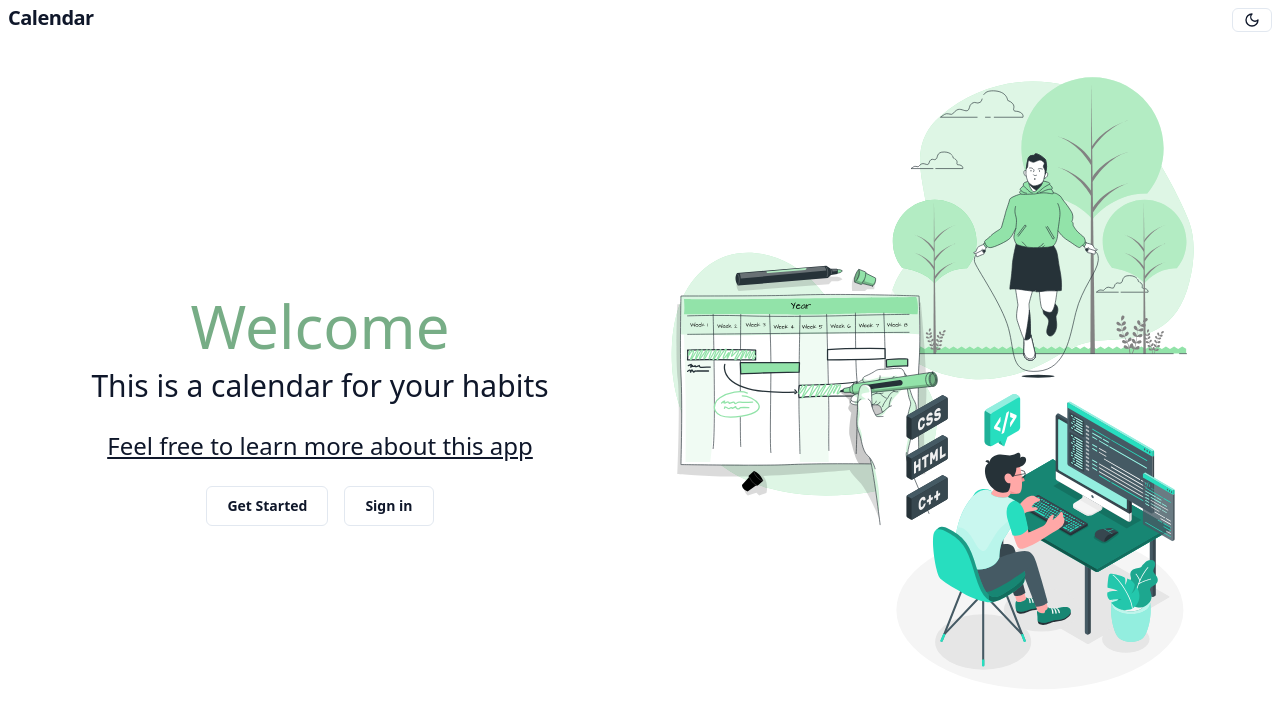
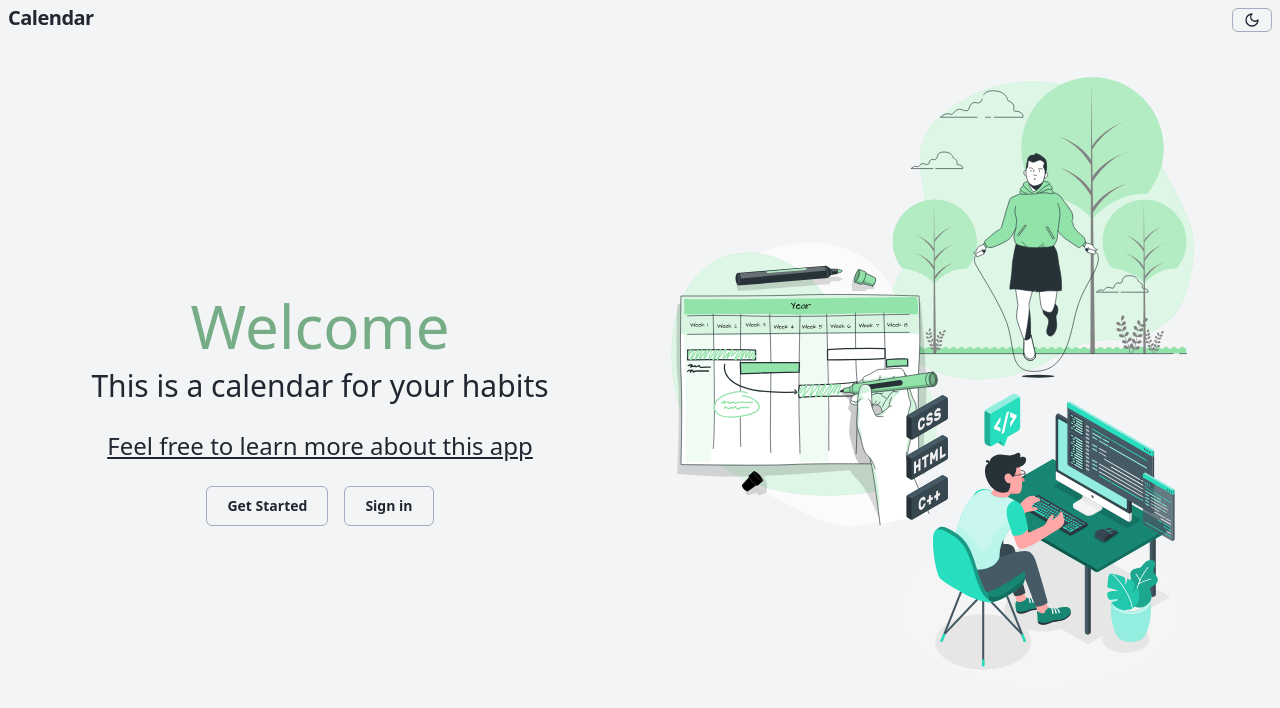
Before and after one commit to aguzovatii/calendar-frontend, a Next.js app: page /welcome in a window 1280 px wide. Shown: the top 708 px of the page. Built offline with nearby package versions, Linux system fonts and the light colour scheme.

Commit message:
Change colors from dark blue to dark gray for dark theme (#245)

```diff
--- a/app/global.css
+++ b/app/global.css
@@ -29,67 +29,67 @@
 
 @layer base {
   :root {
-    --background: 0 0% 100%;
-    --foreground: 222.2 47.4% 11.2%;
+    --background: 220, 16%, 96%;
+    --foreground: 222, 20%, 16%;
 
-    --muted: 210 40% 96.1%;
-    --muted-foreground: 215.4 16.3% 46.9%;
+    --muted: 215, 14%, 80%;
+    --muted-foreground: 222, 20%, 16%;
 
-    --popover: 0 0% 100%;
-    --popover-foreground: 222.2 47.4% 11.2%;
+    --popover: 220, 16%, 96%;
+    --popover-foreground: 222, 20%, 16%;
 
-    --border: 214.3 31.8% 91.4%;
-    --input: 214.3 31.8% 91.4%;
+    --border: 222, 20%, 70%;
+    --input: 222, 20%, 70%;
 
-    --card: 0 0% 100%;
-    --card-foreground: 222.2 47.4% 11.2%;
+    --card: 220, 16%, 96%;
+    --card-foreground: 222, 20%, 16%;
 
-    --primary: 222.2 47.4% 11.2%;
-    --primary-foreground: 210 40% 98%;
+    --primary: 222, 20%, 70%;
+    --primary-foreground: 220, 16%, 96%;
 
-    --secondary: 210 40% 96.1%;
-    --secondary-foreground: 222.2 47.4% 11.2%;
+    --secondary: 215, 14%, 80%;
+    --secondary-foreground: 222, 20%, 16%;
 
-    --accent: 210 40% 96.1%;
-    --accent-foreground: 222.2 47.4% 11.2%;
+    --accent: 215, 14%, 80%;
+    --accent-foreground: 222, 20%, 16%;
 
-    --destructive: 0 100% 50%;
-    --destructive-foreground: 210 40% 98%;
+    --destructive: 0, 80%, 50%;
+    --destructive-foreground: 222, 20%, 16%;
 
-    --ring: 215 20.2% 65.1%;
+    --ring: 222, 20%, 70%;
 
     --radius: 0.5rem;
   }
 
   .dark {
-    --background: 224 71% 4%;
-    --foreground: 213 31% 91%;
+    --background: 220, 16%, 16%;
+    --foreground: 222, 20%, 96%;
 
-    --muted: 223 47% 11%;
-    --muted-foreground: 215.4 16.3% 56.9%;
+    --muted: 215, 14%, 25%;
+    --muted-foreground: 222, 20%, 96%;
 
-    --accent: 216 34% 17%;
-    --accent-foreground: 210 40% 98%;
+    --popover: 220, 16%, 16%;
+    --popover-foreground: 222, 20%, 96%;
 
-    --popover: 224 71% 4%;
-    --popover-foreground: 215 20.2% 65.1%;
+    --border: 222, 20%, 40%;
+    --input: 222, 20%, 40%;
 
-    --border: 216 34% 17%;
-    --input: 216 34% 17%;
+    --card: 220, 16%, 16%;
+    --card-foreground: 222, 20%, 96%;
 
-    --card: 224 71% 4%;
-    --card-foreground: 213 31% 91%;
+    --primary: 222, 20%, 65%;
+    --primary-foreground: 220, 16%, 16%;
 
-    --primary: 210 40% 98%;
-    --primary-foreground: 222.2 47.4% 1.2%;
+    --secondary: 215, 14%, 25%;
+    --secondary-foreground: 222, 20%, 96%;
 
-    --secondary: 222.2 47.4% 11.2%;
-    --secondary-foreground: 210 40% 98%;
+    --accent: 215, 14%, 25%;
+    --accent-foreground: 222, 20%, 96%;
 
-    --destructive: 0 63% 31%;
-    --destructive-foreground: 210 40% 98%;
+    --destructive: 0, 80%, 50%;
+    --destructive-foreground: 222, 20%, 96%;
 
-    --ring: 216 34% 17%;
+    --ring: 222, 20%, 40%;
 
     --radius: 0.5rem;
   }
--- a/app/habit/sidebar.tsx
+++ b/app/habit/sidebar.tsx
@@ -29,7 +29,7 @@ export default function HabitSidebar() {
 
   return (
     <div className="h-full w-full flex flex-col">
-      <div className="h-full m-2 shadow-md flex flex-col">
+      <div className="h-full m-2 flex flex-col">
         <div className="h-7 flex flex-row">
           <h1 className="text-xl font-bold ml-2">Habits</h1>
           <div className="flex h-7">
```
